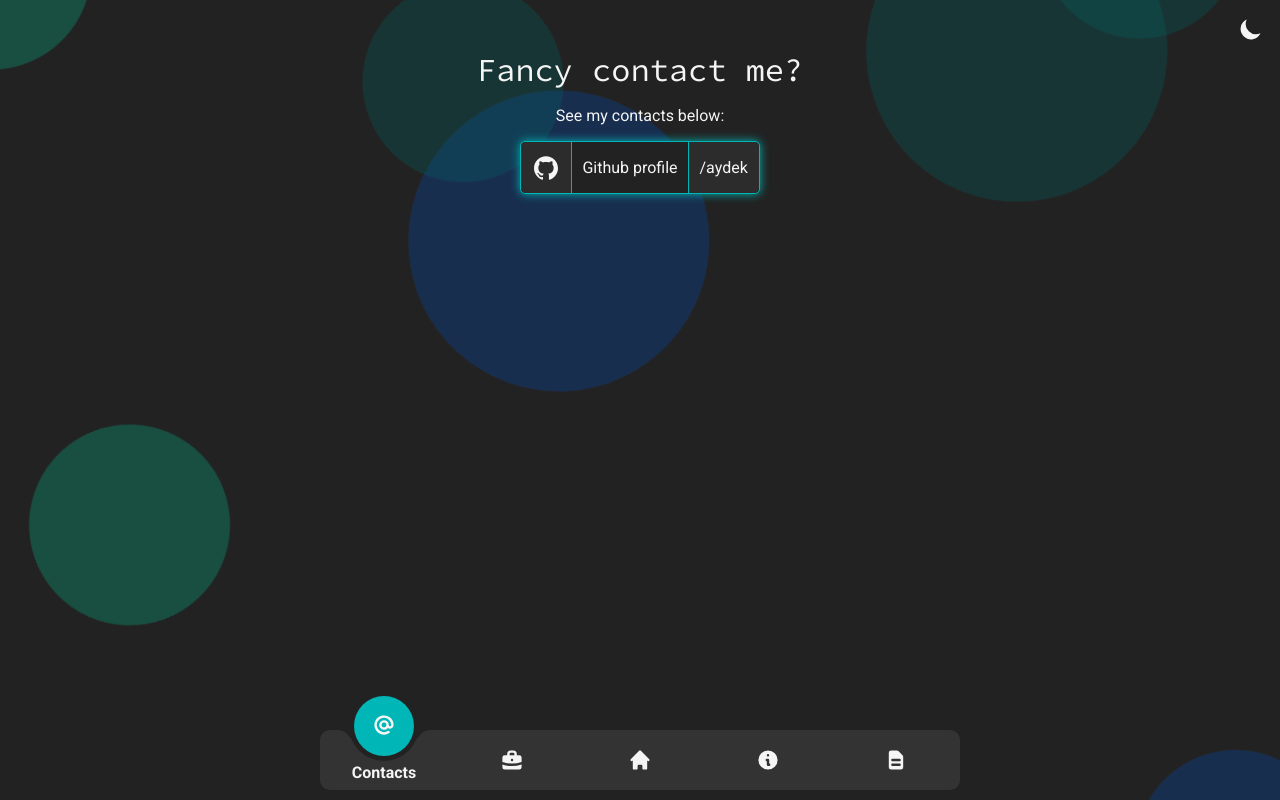
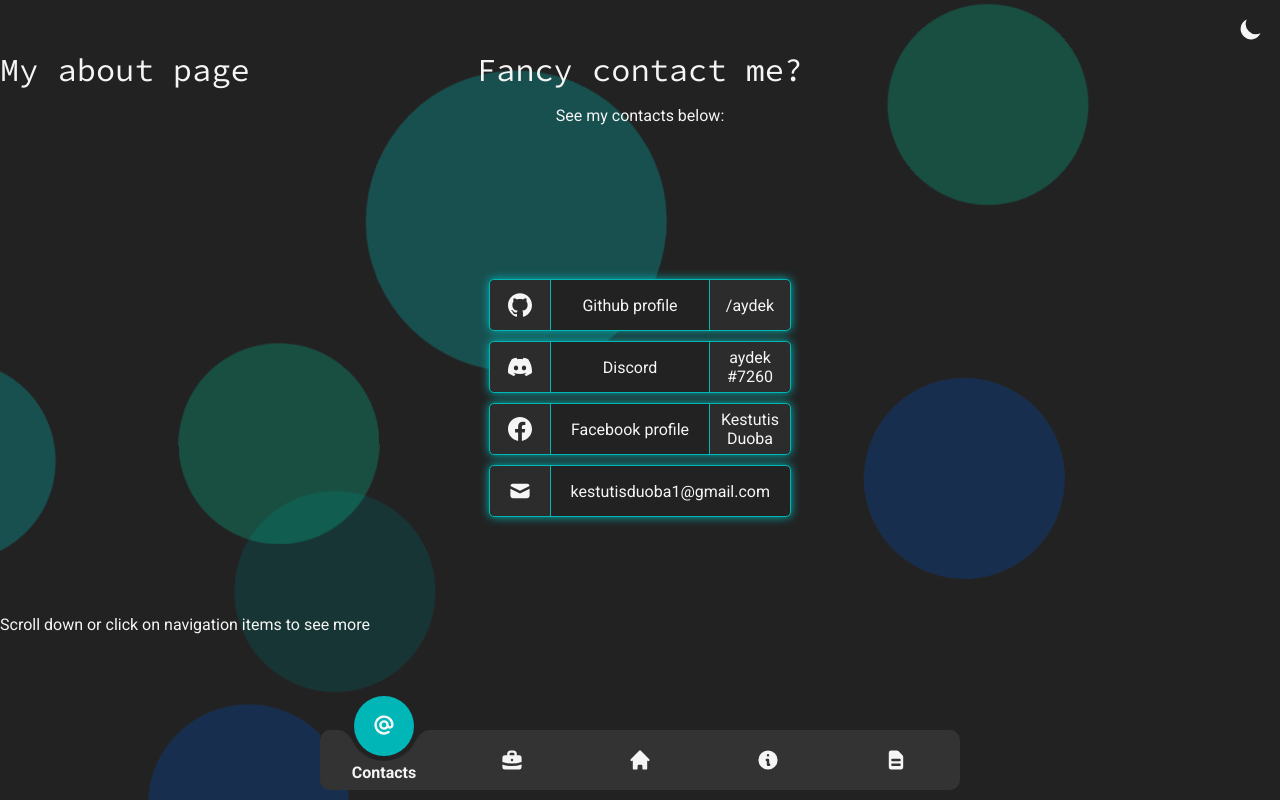
Before and after one commit to aydek/my-portfolio, a React (Vite) app: page / in a window 1280 px wide. Both pictures are taken after a click on the element "Contacts". Built offline with nearby package versions, Linux system fonts and the light colour scheme.

Commit message:
Finished contacts page

```diff
--- a/src/components/Contacts.tsx
+++ b/src/components/Contacts.tsx
@@ -1,11 +1,51 @@
+import { MailIcon } from '@heroicons/react/solid';
+import { useEffect, useState } from 'react';
 import '../style/Contacts.scss';
+import { Discord } from './icons/Discord';
+import { Facebook } from './icons/Facebook';
 import { Github } from './icons/Github';
 
 export const Contacts = ({ className }: { className: string }) => {
+    const [discordClick, setDiscordClick] = useState(false);
+    const [mailClick, setMailClick] = useState(false);
+    const handleClick = (id: number) => () => {
+        switch (id) {
+            case 0: {
+                navigator.clipboard.writeText('aydek#7260');
+                setDiscordClick(true);
+                return;
+            }
+            case 1: {
+                navigator.clipboard.writeText('kestutisduoba1@gmail.com');
+                setMailClick(true);
+                return;
+            }
+            default:
+                return;
+        }
+    };
+
+    useEffect(() => {
+        if (discordClick) {
+            setTimeout(() => {
+                setDiscordClick(false);
+            }, 3000);
+            return;
+        }
+
+        if (mailClick) {
+            setTimeout(() => {
+                setMailClick(false);
+            }, 3000);
+            return;
+        }
+    }, [discordClick, mailClick]);
+
     return (
         <div className={`contacts__body ${className}`}>
             <div className="sub__text">Fancy contact me?</div>
             <p>See my contacts below:</p>
+            <div className="button__container">
                 <a href="https://github.com/aydek" className="contacts__button__group">
                     <div className="button__left">
                         <Github />
@@ -15,6 +55,32 @@ export const Contacts = ({ className }: { className: string }) => {
 
                     <div className="button__right">/aydek</div>
                 </a>
+                <div className={`contacts__button__group ${discordClick ? 'copied' : ''}`} onClick={handleClick(0)}>
+                    <div className="button__left">
+                        <Discord />
+                    </div>
+
+                    <p>Discord</p>
+
+                    <div className="button__right">aydek #7260</div>
+                </div>
+                <a href="https://www.facebook.com/profile.php?id=100008409013520" className="contacts__button__group">
+                    <div className="button__left">
+                        <Facebook />
+                    </div>
+
+                    <p>Facebook profile</p>
+
+                    <div className="button__right">Kestutis Duoba</div>
+                </a>
+                <div className={`contacts__button__group ${mailClick ? 'copied' : ''}`} onClick={handleClick(1)}>
+                    <div className="button__left">
+                        <MailIcon width={24} height={24} />
+                    </div>
+
+                    <p style={{ marginRight: '20px' }}>kestutisduoba1@gmail.com</p>
+                </div>
+            </div>
         </div>
     );
 };
--- /dev/null
+++ b/src/components/icons/Discord.tsx
@@ -0,0 +1,8 @@
+export const Discord = () => {
+    return (
+        <svg width={24} height={24} viewBox="0 0 24 24" xmlns="http://www.w3.org/2000/svg" fill="currentColor">
+            <title>Discord</title>
+            <path d="M20.317 4.3698a19.7913 19.7913 0 00-4.8851-1.5152.0741.0741 0 00-.0785.0371c-.211.3753-.4447.8648-.6083 1.2495-1.8447-.2762-3.68-.2762-5.4868 0-.1636-.3933-.4058-.8742-.6177-1.2495a.077.077 0 00-.0785-.037 19.7363 19.7363 0 00-4.8852 1.515.0699.0699 0 00-.0321.0277C.5334 9.0458-.319 13.5799.0992 18.0578a.0824.0824 0 00.0312.0561c2.0528 1.5076 4.0413 2.4228 5.9929 3.0294a.0777.0777 0 00.0842-.0276c.4616-.6304.8731-1.2952 1.226-1.9942a.076.076 0 00-.0416-.1057c-.6528-.2476-1.2743-.5495-1.8722-.8923a.077.077 0 01-.0076-.1277c.1258-.0943.2517-.1923.3718-.2914a.0743.0743 0 01.0776-.0105c3.9278 1.7933 8.18 1.7933 12.0614 0a.0739.0739 0 01.0785.0095c.1202.099.246.1981.3728.2924a.077.077 0 01-.0066.1276 12.2986 12.2986 0 01-1.873.8914.0766.0766 0 00-.0407.1067c.3604.698.7719 1.3628 1.225 1.9932a.076.076 0 00.0842.0286c1.961-.6067 3.9495-1.5219 6.0023-3.0294a.077.077 0 00.0313-.0552c.5004-5.177-.8382-9.6739-3.5485-13.6604a.061.061 0 00-.0312-.0286zM8.02 15.3312c-1.1825 0-2.1569-1.0857-2.1569-2.419 0-1.3332.9555-2.4189 2.157-2.4189 1.2108 0 2.1757 1.0952 2.1568 2.419 0 1.3332-.9555 2.4189-2.1569 2.4189zm7.9748 0c-1.1825 0-2.1569-1.0857-2.1569-2.419 0-1.3332.9554-2.4189 2.1569-2.4189 1.2108 0 2.1757 1.0952 2.1568 2.419 0 1.3332-.946 2.4189-2.1568 2.4189Z" />
+        </svg>
+    );
+};
--- /dev/null
+++ b/src/components/icons/Facebook.tsx
@@ -0,0 +1,8 @@
+export const Facebook = () => {
+    return (
+        <svg width={24} height={24} viewBox="0 0 24 24" xmlns="http://www.w3.org/2000/svg" fill="currentColor">
+            <title>Facebook</title>
+            <path d="M24 12.073c0-6.627-5.373-12-12-12s-12 5.373-12 12c0 5.99 4.388 10.954 10.125 11.854v-8.385H7.078v-3.47h3.047V9.43c0-3.007 1.792-4.669 4.533-4.669 1.312 0 2.686.235 2.686.235v2.953H15.83c-1.491 0-1.956.925-1.956 1.874v2.25h3.328l-.532 3.47h-2.796v8.385C19.612 23.027 24 18.062 24 12.073z" />
+        </svg>
+    );
+};
--- a/src/style/Contacts.scss
+++ b/src/style/Contacts.scss
@@ -1,4 +1,4 @@
-.about__body {
+.contacts__body {
     display: flex;
     flex-direction: column;
     align-items: center;
@@ -16,14 +16,18 @@
     &.hidden {
         animation: hideWindow 1s forwards;
     }
+
+    .button__container {
+        margin-top: 10%;
+    }
 }
 
 .contacts__button__group {
-    text-decoration: none;
-    color: var(--txtColor);
+    position: relative;
     display: flex;
     align-items: center;
-
+    justify-content: space-between;
+    margin-block: 10px;
     border-radius: 5px;
     text-decoration: none;
     color: var(--txtColor);
@@ -31,15 +35,17 @@
     user-select: none;
     box-shadow: 0px 0px 10px var(--highlightColor);
     border: 1px solid var(--highlightColor);
+    width: 300px;
+    height: 50px;
+    cursor: pointer;
 
     &:hover {
         animation: buttonHover 300ms ease forwards;
     }
 
     .button__left {
-        width: 50px;
+        width: 60px;
         height: 100%;
-        margin-right: 10px;
         background-color: rgba($color: #555, $alpha: 0.2);
         display: grid;
         place-items: center;
@@ -49,9 +55,9 @@
     }
 
     .button__right {
-        width: 50px;
+        text-align: center;
+        width: 60px;
         height: 100%;
-        margin-left: 10px;
         padding-inline: 10px;
         background-color: rgba($color: #555, $alpha: 0.2);
         display: grid;
@@ -60,4 +66,21 @@
         border-bottom-right-radius: 5px;
         border-left: 1px solid var(--highlightColor);
     }
+
+    &.copied {
+        &::before {
+            display: grid;
+        }
+    }
+
+    &::before {
+        content: 'Copied...';
+        position: absolute;
+        width: 100%;
+        height: 100%;
+        display: none;
+        place-items: center;
+        background-color: var(--bgColor);
+        border-radius: 5px;
+    }
 }
```
Lines whose indentation alone changed are shown as unchanged.
